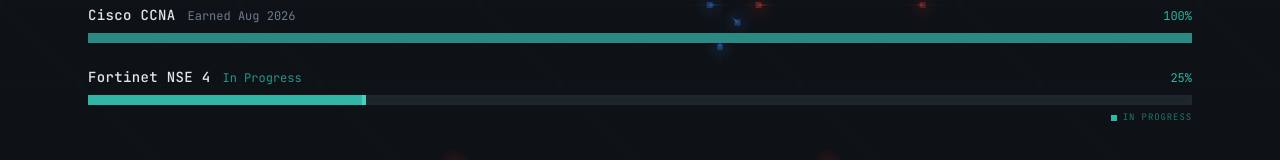
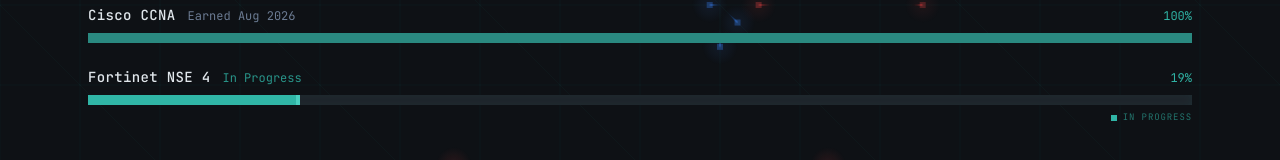
Before and after one commit to smortz11/Web_Portfolio, a Next.js app: page / in a window 1280 px wide. Shown: the part 555-715 px from the top of the page. Built offline with nearby package versions, Linux system fonts and the light colour scheme.

Commit message:
Update Fortinet NSE 4 progress to 19%

```diff
--- a/app/page.tsx
+++ b/app/page.tsx
@@ -22,7 +22,7 @@ const certifications = [
   { label: "CompTIA Security+", value: 100, subtitle: "Earned Jun 2025" },
   { label: "CompTIA CySA+", value: 100, subtitle: "Earned Sep 2025" },
   { label: "Cisco CCNA", value: 100, subtitle: "Earned Aug 2026" },
-  { label: "Fortinet NSE 4", value: 25, subtitle: "In Progress" },
+  { label: "Fortinet NSE 4", value: 19, subtitle: "In Progress" },
 ]
 
 function Divider() {
```
